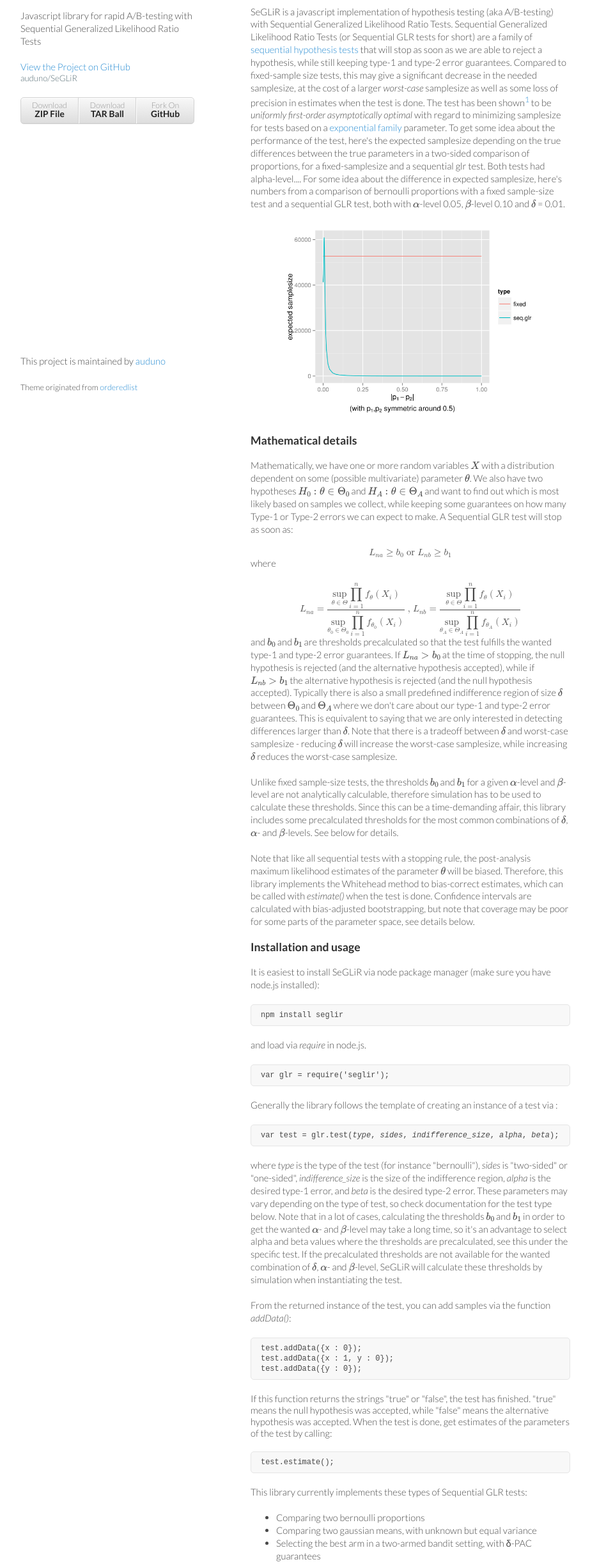
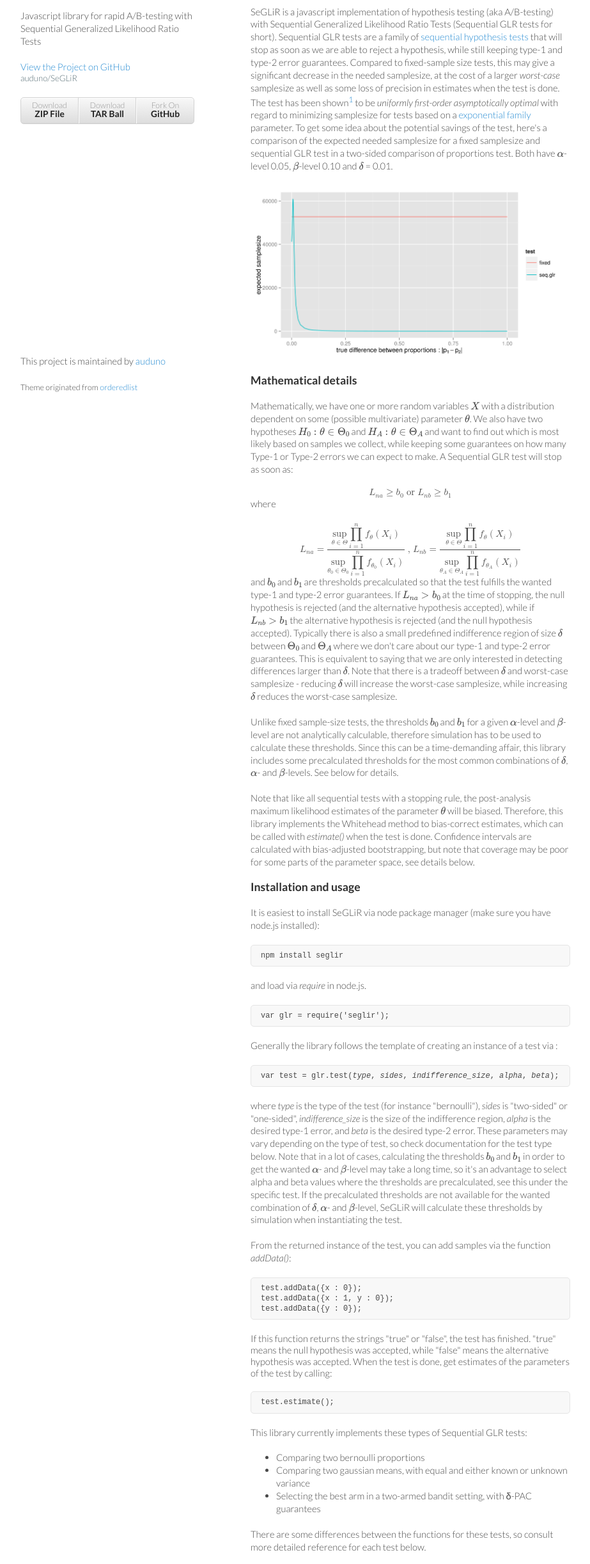
Before and after one commit to auduno/SeGLiR, a plain HTML site: page documentation/reference.html in a window 1280 px wide. Shown: the part 115-2560 px from the top of the page at 64% size, without its empty margins (178-1101 px from the left). Drawn offline with nearby package versions, Linux system fonts and the light colour scheme; some packages are replaced by stand-ins of ours.

Commit message:
Updated documentation

```diff
--- a/documentation/reference.html
+++ b/documentation/reference.html
@@ -38,12 +38,11 @@
 
 <!--<h2 id="process">Flow</h2>-->
 
-<p>SeGLiR is a javascript implementation of hypothesis testing (aka A/B-testing) with Sequential Generalized Likelihood Ratio Tests. Sequential Generalized Likelihood Ratio Tests (or Sequential GLR tests for short) are a family of <a href="http://en.wikipedia.org/wiki/Sequential_analysis">sequential hypothesis tests</a> that will stop as soon as we are able to reject a hypothesis, while still keeping type-1 and type-2 error guarantees. Compared to fixed-sample size tests, this may give a significant decrease in the needed samplesize, at the cost of a larger <em>worst-case</em> samplesize as well as some loss of precision in estimates when the test is done. The test has been shown<sup><a href="#fn1">1</a></sup> to be <em>uniformly first-order asymptotically optimal</em> with regard to minimizing samplesize for tests based on a <a href="http://en.wikipedia.org/wiki/Exponential_family">exponential family</a> parameter. To get some idea about the performance of the test, here's the expected samplesize depending on the true differences between the true parameters in a two-sided comparison of proportions, for a fixed-samplesize and a sequential glr test. Both tests had alpha-level....
-
-For some idea about the difference in expected samplesize, here's numbers from a comparison of bernoulli proportions with a fixed sample-size test and a sequential GLR test, both with $\alpha$-level 0.05, $\beta$-level 0.10 and $\delta$ = 0.01.</p>
+<p>SeGLiR is a javascript implementation of hypothesis testing (aka A/B-testing) with Sequential Generalized Likelihood Ratio Tests (Sequential GLR tests for short). Sequential GLR tests are a family of <a href="http://en.wikipedia.org/wiki/Sequential_analysis">sequential hypothesis tests</a> that will stop as soon as we are able to reject a hypothesis, while still keeping type-1 and type-2 error guarantees. Compared to fixed-sample size tests, this may give a significant decrease in the needed samplesize, at the cost of a larger <em>worst-case</em> samplesize as well as some loss of precision in estimates when the test is done. The test has been shown<sup><a href="#fn1">1</a></sup> to be <em>uniformly first-order asymptotically optimal</em> with regard to minimizing samplesize for tests based on a <a href="http://en.wikipedia.org/wiki/Exponential_family">exponential family</a> parameter. To get some idea about the potential savings of the test, here's a comparison of the expected needed samplesize for a fixed samplesize and sequential GLR test in a two-sided comparison of proportions test. Both have $\alpha$-level 0.05, $\beta$-level 0.10 and $\delta$ = 0.01.</p>
 
 <p style="text-align:center">
-  <a href="../images/samplesize1.png" rel="lightbox" title="Expected Samplesize"><img src="../images/samplesize1.png" width="400px" height="305px">
+  <a href="../images/samplesize2b.png" rel="lightbox" title="Expected Samplesize"><img src="../images/samplesize2b.png" width="500px" height="271px">
+  <!--<a href="../images/samplesize2b.png" rel="lightbox" title="Expected Samplesize"><img src="../images/samplesize1.png" width="400px" height="305px">-->
   </a>
 </p>
 
@@ -321,7 +320,7 @@ If this function returns the strings "true" or "false", the test has finished. "
 <p>This library currently implements these types of Sequential GLR tests:</p>
 <ul>
   <li>Comparing two bernoulli proportions</li>
-  <li>Comparing two gaussian means, with unknown but equal variance</li>
+  <li>Comparing two gaussian means, with equal and either known or unknown variance</li>
   <li>Selecting the best arm in a two-armed bandit setting, with δ-PAC guarantees</li>
 </ul>
 <p>There are some differences between the functions for these tests, so consult more detailed reference for each test below.</p>
```
Also changed, not shown: images/samplesize2.png (added), images/samplesize2b.png (added).
